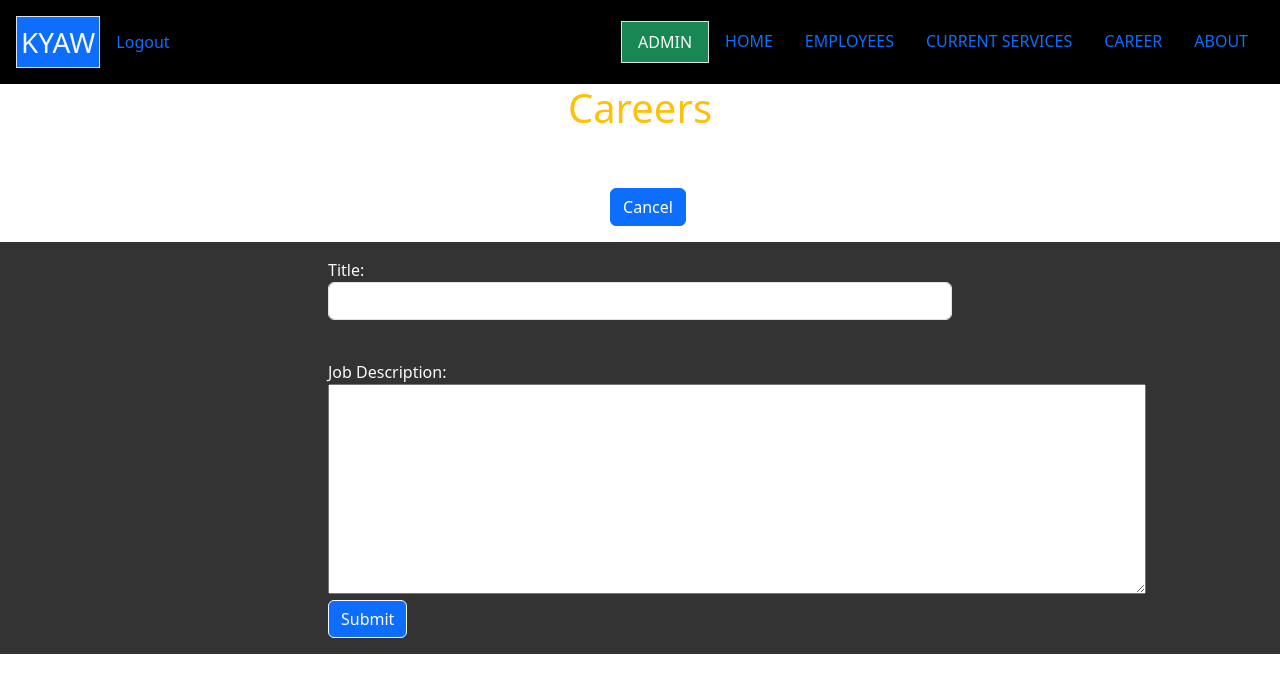
After one commit to KyawMinOo123-cyber/final_project.github.io, a Django app: page /create_career in a window 1280 px wide, after a click on "Create New Career". The commit adds this page. Shown: the top 693 px of the page. Run offline with Django 5.2, Linux system fonts and the light colour scheme; a user stored in the database is signed in.

Commit message:
Added Career System

```diff
--- a/my_company/admin.py
+++ b/my_company/admin.py
@@ -3,3 +3,4 @@ from .models import *
 # Register your models here.
 
 admin.site.register(Service)
+admin.site.register(Career)
--- a/my_company/forms.py
+++ b/my_company/forms.py
@@ -1,7 +1,13 @@
 from django import forms
-from .models import Service
+from .models import Service,Career
 
 class ServiceForm(forms.ModelForm):
     class Meta:
         model = Service
         fields = ['title', 'description' , 'image']
+
+
+class CareerForm(forms.ModelForm):
+    class Meta:
+        model = Career
+        fields = ['title','job_description']
--- a/my_company/models.py
+++ b/my_company/models.py
@@ -7,11 +7,47 @@ from django.contrib.auth.models import User
 import os
 
 # Create your models here.
+class Position(models.Model):
+    name = models.CharField(max_length=100)
+
+    def __str__(self):
+        return f"Position: {self.name}"
+
+
+class Team(models.Model):
+    name = models.CharField(max_length = 10)
+
+    def __str__(self):
+        return f"Team: {self.name}"
+
+
+class Gender(models.Model):
+    name = models.CharField(max_length = 10)
+
+    def __str__(self):
+        return f"Gender: {self.name}"
+
+
+class Department(models.Model):
+    name = models.CharField(max_length = 20)
+
+    def __str__(self):
+        return f"Department: {self.name}"
+
 
 class Employee(models.Model):
     user = models.OneToOneField(User, on_delete = models.CASCADE)
+    positions = models.ManyToManyField(Position, related_name = "employees" )
+    teams = models.ManyToManyField(Team , related_name = "employees")
+    genders = models.ManyToManyField(Gender , related_name = "employees")
+    departments = models.ManyToManyField(Department , related_name = "employees")
+    salary = models.DecimalField(max_digits = 10, decimal_places = 2)
+    address = models.TextField()
+    contact_number = models.CharField(max_length = 20)
+    hiring_date = models.DateTimeField(default = timezone.now)
 
-
+##Migration still needed
+#
 
 class Service(models.Model):
     title = models.CharField(max_length=100)
@@ -35,3 +71,17 @@ def delete_service_image(sender, instance, **kwargs):
         # Delete the image file from the file system
         if os.path.isfile(instance.image.path):
             os.remove(instance.image.path)
+
+
+
+class Career(models.Model):
+    title = models.CharField(max_length = 100)
+    job_description = models.TextField()
+    timestamp = models.DateTimeField(auto_now_add = True)
+
+    def serialize(self):
+        return{
+            "id":self.id,
+            "title":self.title,
+            "job_description":self.job_description,
+        }
--- a/my_company/static/my_company/script.js
+++ b/my_company/static/my_company/script.js
@@ -3,7 +3,7 @@ document.addEventListener('DOMContentLoaded',function(){
     const backgroundDiv = document.querySelector('#background-div')
     const employeesPage = document.querySelector('#employee-title')
     const aboutPage = document.querySelector('#about-page')
-
+    const careerPage = document.querySelector('#career-page')
     const navigationBar = document.querySelector('#navigation-bar')
 
    if(servicePage){
@@ -116,6 +116,39 @@ document.addEventListener('DOMContentLoaded',function(){
     navigationBar.style.backgroundColor = "black"
    }
 
+
+   if(careerPage){
+    backgroundDiv.innerHTML = '';
+    navigationBar.style.backgroundColor = "black"
+    const collapseCareerButton = document.querySelector('#collapseCareerButton')
+    const careerInfo = document.querySelectorAll('p')
+    const noCareer = document.querySelector('#no-career')
+    collapseCareerButton.addEventListener('click',function(){
+        if(collapseCareerButton.classList.contains('click')){
+            collapseCareerButton.classList.remove('click')
+            collapseCareerButton.textContent = "Create New Career"
+            if(noCareer){
+                noCareer.style.display = "block"
+            }
+        }else{
+            collapseCareerButton.classList.add('click')
+            collapseCareerButton.textContent = "Cancel"
+            if(noCareer){
+                noCareer.style.display = "none"
+            }
+        }
+    })
+    careerInfo.forEach(button => button.addEventListener('click', function (){
+
+        if(button.classList.contains('click')){
+            button.classList.remove('click')
+            button.textContent = "i"
+        }else{
+            button.classList.add('click')
+            button.textContent = "^"
+        }
+    }))
+   }
 });
 
 
--- /dev/null
+++ b/my_company/templates/my_company/career.html
@@ -0,0 +1,62 @@
+{% extends 'my_company/layout.html' %}
+
+{% block titile %}
+Career
+{% endblock %}
+
+{% block body %}
+    <h1 id="career-page" class="text-center text-warning">Careers</h1>
+    <div id="career-body">
+        {% if user.is_staff %}
+            <div class="d-flex ms-3 align-items-center justify-content-center">
+                <a id="collapseCareerButton" class="btn btn-primary mt-5 mb-3" data-bs-toggle="collapse" href="#collapseCareer" role="button" aria-expanded="false" aria-controls="collapseCareer">
+                    Create New Career
+                </a>
+            </div>
+            <div class="collapse" id="collapseCareer">
+                <div id="form-div" class="d-flex justify-content-center p-3" style="background-color: rgba(0,0,0,0.8);">
+                    <form method="POST" class="col-6 text-light" action="{% url 'create_career' %}">
+                        {% csrf_token %}
+                        <label for="id_title">Title:</label>
+                        <input class="form-control" type="text" id="id_title" name="title" required><br>
+                        <label for="description" class="mt-3">Job Description:</label> <br>
+                        <textarea id="description" name="job_description" rows="8" class="p-2" cols="85" required></textarea><br>
+                        <input type="submit" value="Submit" class="btn btn-primary border border-light">
+                    </form>
+                </div>
+            </div>
+    {% endif %}
+
+    {% if careers %}
+    <div class="row d-flex justify-content-center" id="service-div-parent">
+        <div class="col col-md-6">
+            {% for career in careers %}
+                <div class="card p-2 mt-2">
+                    <div class="card-title d-flex justify-content-between align-items-center">
+                        <h3 class="mb-0">{{career.title}}</h3>
+                        <p id="careerInfo" data-info-id="{{career.id}}" class="btn btn-dark mb-0" data-bs-toggle="collapse" href="#careerInfo{{career.id}}" role="button" aria-expanded="false" aria-controls="careerInfo">i</p>
+                    </div>
+                    <div class="card-body collapse"  id="careerInfo{{career.id}}">
+                        <div id="{{career.id}}">
+                            {{career.job_description}}
+                        </div>
+                        {% if user.is_staff %}
+                            <div class="d-flex justify-content-between mt-3">
+                                <form action="{% url 'edit_career' career.id %}" method="POST">
+                                    {% csrf_token %}
+                                    <input data-edit-id="{{career.id}}" class="btn btn-primary" type="submit" value="Edit">
+                                </form>
+                                <button class="btn btn-danger" data-delete-id="{{career.id}}">Delete</button>
+                            </div>
+                        {% endif %}
+                    </div>
+                </div>
+            {% endfor %}
+        </div>
+    </div>
+
+    {%else%}
+    <h1 id="no-career" class="text-center text-warning" style="background-color: rgba(0,0,0,0.8);">Currently No Careers Avaliable</h1>
+    {% endif %}
+    </div>
+{% endblock %}
--- a/my_company/templates/my_company/layout.html
+++ b/my_company/templates/my_company/layout.html
@@ -42,6 +42,7 @@
                 {% else %}
                     <a class="nav-link" href="{% url 'current_services' %}">OUR SERVICES</a>
                 {% endif %}
+                <a class="nav-link" href="{% url 'career' %}">CAREER</a>
                 <a class="nav-link" href="{% url 'about' %}">ABOUT</a>
            </div>
 
--- a/my_company/templates/my_company/login.html
+++ b/my_company/templates/my_company/login.html
@@ -12,10 +12,10 @@
         <form action="{% url 'login' %}" method="post" class="col-6">
             {% csrf_token %}
             <div class="form-group mt-3">
-                <input autofocus class="form-control" type="text" name="username" placeholder="Username">
+                <input autofocus class="form-control" type="text" name="username" placeholder="Username" required>
             </div>
             <div class="form-group mt-3">
-                <input class="form-control" type="password" name="password" placeholder="Password">
+                <input class="form-control" type="password" name="password" placeholder="Password" required>
             </div>
             <input class="btn btn-primary mt-3" type="submit" value="Login">
         </form>
--- a/my_company/urls.py
+++ b/my_company/urls.py
@@ -17,5 +17,9 @@ urlpatterns = [
     path('user_status',views.user_status,name="user_status"), ##still not used
     path('all_services',views.all_services,name="all_services"),
 
-    path('employees',views.employees,name="employees")
+    path('employees',views.employees,name="employees"),
+    path('career',views.career,name = 'career'),
+    path('create_career',views.create_career,name = 'create_career'),
+    path('career_info/<int:career_id>',views.career_info,name = 'career_info'),
+    path('edit_career/<int:career_id>',views.edit_career,name = 'edit_career')
 ]
--- a/my_company/views.py
+++ b/my_company/views.py
@@ -5,7 +5,7 @@ from django.http import HttpResponseRedirect,JsonResponse
 from django.urls import reverse
 from django.contrib.auth.decorators import login_required
 from . models import *
-from .forms import ServiceForm
+from .forms import ServiceForm,CareerForm
 # Create your views here.
 
 
@@ -79,7 +79,7 @@ def user_status(request):
 
 
 def current_services(request):
-    services = Service.objects.all()
+    services = Service.objects.order_by('-timestamp').all()
     return render(request,'my_company/current_services.html',{
         'services':services
     })
@@ -105,8 +105,18 @@ def delete_service(request,service_id):
         return JsonResponse(service.serialize(),safe=False)
 
 
+def career(request):
+    careers = Career.objects.order_by('-timestamp').all()
+    return render(request,'my_company/career.html',{
+        "careers":careers
+    })
+
+def career_info(request,career_id):
+    career = Career.objects.get(pk = career_id)
+    return JsonResponse( career.serialize() , safe = False)
+
+
 @login_required
-
 
 def create_service(request):
     user = request.user
@@ -128,9 +138,31 @@ def create_service(request):
 
 
 
+def create_career(request):
+    user = request.user
+    if user.is_staff:
+        if request.method == "POST":
+            form = CareerForm(request.POST)
+            if form.is_valid():
+                form.save()
+                return HttpResponseRedirect(reverse('career'))
+        else:
+            form = CareerForm()
 
-
+        return render(request,'my_company/career.html',{
+                "form":form
+        })
+    else:
+        return render(request,'my_company/career.html',{
+            "error": "Permission denied!"
+        })
 
 
 def employees(request):
     return render(request, 'my_company/employees.html')
+
+def edit_career(request,career_id):
+    user = request.user
+    if user.is_staff:
+        career = Career.objects.get(pk= career_id)
+        return JsonResponse(career.serialize(),safe=False)
```
Also changed, not shown: my_company/templates/my_company/register.html (+4 -4 lines), db.sqlite3, my_company/migrations/0001_initial.py.
